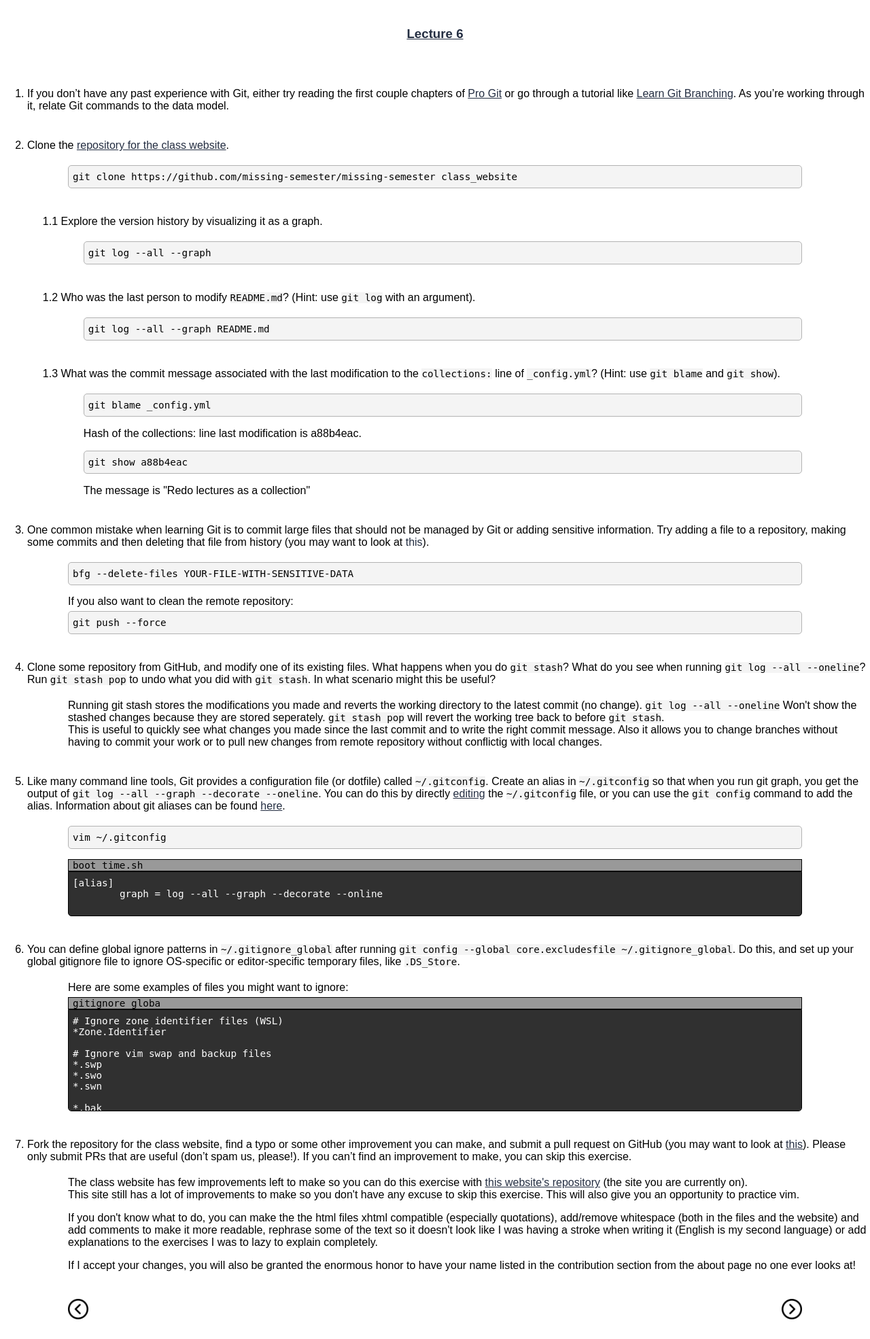
After one commit to simon-bouchard/Missing-Semester-Solutions, a PHP site: page /lectsol/lecture6.htm in a window 1280 px wide. The commit adds this page. Shown: the whole page at 68% size. Run offline with PHP 8.4, Linux system fonts and the light colour scheme.

Commit message:
Add lecture 6 Add sub list classes for sub list in lect6

```diff
--- /dev/null
+++ b/lectsol/lecture6.htm
@@ -0,0 +1,194 @@
+<!DOCTYPE html>
+<html>
+
+<head>
+
+<title>'Lecture 6 | Missing Semester Solutions'</title>
+
+<meta charset="UTF-8">
+<meta name="viewport" content="width=device-width, initial-scale=1.0">
+
+<link rel="stylesheet" href="../style.css">
+</head>
+
+<body>
+
+	<h3><a href="https://missing.csail.mit.edu/2020/version-control/" target="_blank">Lecture 6</a></h3>
+	<ol class=lectlist>
+		<li>If you don’t have any past experience with Git, either try reading the first couple chapters of <a href='https://git-scm.com/book/en/v2' target=_blank>Pro Git</a> or go through a tutorial like <a href='https://learngitbranching.js.org/?locale=fr_FR' target=_blank>Learn Git Branching</a>. As you’re working through it, relate Git commands to the data model.</li>
+
+		<li style='margin-bottom: 0;'>Clone the <a href='https://github.com/missing-semester/missing-semester' target=_blank>repository for the class website</a>.
+			<div class=inst><div class=code-container><code class="in">git clone https://github.com/missing-semester/missing-semester class_website</code>
+									<button class="copy">Copy</button></div></div>
+
+			<ol class=inner-list>
+				<li>Explore the version history by visualizing it as a graph.
+					<div class=inst><div class=code-container><code class="in">git log --all --graph</code>
+									<button class="copy">Copy</button></div></div>
+				</li>
+				<li>Who was the last person to modify <code>README.md</code>? (Hint: use <code>git log</code> with an argument).
+					<div class=inst><div class=code-container><code class="in">git log --all --graph README.md</code>
+									<button class="copy">Copy</button></div></div>
+				</li>
+				<li>What was the commit message associated with the last modification to the <code>collections:</code> line of <code>_config.yml</code>? (Hint: use <code>git blame</code> and <code>git show</code>).
+					<div class=inst><div class=code-container><code class="in">git blame _config.yml</code>
+									<button class="copy">Copy</button></div>
+						<p class=pinst>Hash of the collections: line last modification is a88b4eac.</p>
+					<div class=code-container><code class="in"> git show a88b4eac</code>
+									<button class="copy">Copy</button></div>
+						<p class=pinst>The message is "Redo lectures as a collection"</p>
+				</li>
+			</ol>
+		</li>
+
+		<li>One common mistake when learning Git is to commit large files that should not be managed by Git or adding sensitive information. Try adding a file to a repository, making some commits and then deleting that file from history (you may want to look at <a herf='https://docs.github.com/fr/authentication/keeping-your-account-and-data-secure/removing-sensitive-data-from-a-repository' target=_blank>this</a>).
+			<div class=inst><div class=code-container><code class="in">bfg --delete-files YOUR-FILE-WITH-SENSITIVE-DATA</code>
+									<button class="copy">Copy</button></div>
+				If you also want to clean the remote repository:
+			<div class=code-container><code class="in">git push --force</code>
+				<button class="copy">Copy</button></div></div>
+		</li>
+
+		<li>Clone some repository from GitHub, and modify one of its existing files. What happens when you do <code>git stash</code>? What do you see when running <code>git log --all --oneline</code>? Run <code>git stash pop</code> to undo what you did with <code>git stash</code>. In what scenario might this be useful?
+			<div class=inst>
+				Running git stash stores the modifications you made and reverts the working directory to the latest commit (no change). <code>git log --all --oneline</code> Won't show the stashed changes because they are stored seperately. <code>git stash pop</code> will revert the working tree back to before <code>git stash</code>.<br>
+				This is useful to quickly see what changes you made since the last commit and to write the right commit message. Also it allows you to change branches without having to commit your work or to pull new changes from remote repository without conflictig with local changes.
+			</div>
+		</li>
+
+		<li>Like many command line tools, Git provides a configuration file (or dotfile) called <code>~/.gitconfig</code>. Create an alias in <code>~/.gitconfig</code> so that when you run git graph, you get the output of <code>git log --all --graph --decorate --oneline</code>. You can do this by directly <a href='https://git-scm.com/docs/git-config#Documentation/git-config.txt-alias' target=_blank>editing</a> the <code>~/.gitconfig</code> file, or you can use the <code>git config</code> command to add the alias. Information about git aliases can be found <a href='https://git-scm.com/book/en/v2/Git-Basics-Git-Aliases' target=_blank>here</a>.
+			<div class=inst>
+				<div class=code-container><code class="in">vim ~/.gitconfig</code>
+				<button class="copy">Copy</button></div>
+				<div class=code-container><div class=file-cont><p class=codehead>boot_time.sh</p><code class=file><pre>
+[alias]
+	graph = log --all --graph --decorate --online
+						</pre></code></div>
+					<button class=copy>Copy</button></div></div>
+		</li>
+
+		<li>You can define global ignore patterns in <code>~/.gitignore_global</code> after running <code>git config --global core.excludesfile ~/.gitignore_global</code>. Do this, and set up your global gitignore file to ignore OS-specific or editor-specific temporary files, like <code>.DS_Store</code>.
+			<div class=inst>
+				Here are some examples of files you might want to ignore:
+				<div class=code-container><div class=file-cont><p class=codehead>gitignore_globa</p><code class=file><pre>
+# Ignore zone identifier files (WSL)
+*Zone.Identifier
+
+# Ignore vim swap and backup files
+*.swp
+*.swo
+*.swn
+
+*.bak
+*.backup
+
+# Sensitive SSH and GPG files
+.ssh/
+id_rsa
+id_rsa.pub
+known_hosts
+
+.gnupg/						</pre></code></div>
+					<button class=copy>Copy</button></div></div>
+		</li>
+
+		<li>Fork the repository for the class website, find a typo or some other improvement you can make, and submit a pull request on GitHub (you may want to look at <a href='https://github.com/firstcontributions/first-contributions'>this</a>). Please only submit PRs that are useful (don’t spam us, please!). If you can’t find an improvement to make, you can skip this exercise.
+			<div class=inst><p>The class website has few improvements left to make so you can do this exercise with <a href='https://github.com/simon-bouchard/simon-bouchard.github.io' target=_blank>this website's repository</a> (the site you are currently on). <br>
+				This site still has a lot of improvements to make so you don't have any excuse to skip this exercise. This will also give you an opportunity to practice vim.</p>
+				<p>If you don't know what to do, you can make the the html files xhtml compatible (especially quotations), add/remove whitespace (both in the files and the website) and add comments to make it more readable, rephrase some of the text so it doesn't look like I was having a stroke when writing it (English is my second language) or add explanations to the exercises I was to lazy to explain completely.</p>
+				If I accept your changes, you will also be granted the enormous honor to have your name listed in the contribution section from the about page no one ever looks at!
+			</div>
+		</li>
+
+	</ol>
+
+
+
+<div class=navBtn>
+	<div class=tooltip>
+		<img src="../images/next.png" id=prevBtn>
+		<span class=tooltipText>Previous lecture</span></div>
+
+	<div class='tooltip right'>
+		<img src="../images/next.png" id=nextBtn>
+		<span class=tooltipText>Next lecture</span></div>
+</div>
+
+<script>
+
+const lectureList = [
+		{lect: 'lect1'},
+		{lect: 'lect2'},
+		{lect: 'lect3'},
+		{lect: 'lect4'},
+		{lect: 'lect5'},
+		{lect: 'lect6'},
+		{lect: 'lect7'},
+		{lect: 'lect8'},
+		{lect: 'lect9'},
+		{lect: 'lect10'}
+];
+
+let lecture;
+
+/*To recieve lecture num from parent page*/
+window.addEventListener('message', (event) => {
+	lecture = lectureList.findIndex(item => item.lect === event.data);
+});
+
+/*To send new lecture ref to the parent page*/
+function loadLecture(lecture) {
+	window.parent.postMessage(lectureList[lecture], '*');
+}
+
+document.getElementById('prevBtn').addEventListener('click', () => {
+		lecture = (lecture - 1 + lectureList.length) % lectureList.length;
+		loadLecture(lecture);
+});
+
+document.getElementById('nextBtn').addEventListener('click', () => {
+		lecture = (lecture + 1) % lectureList.length;
+		loadLecture(lecture);
+});
+
+</script>
+
+<script>
+
+/*Add copy button */
+document.querySelectorAll('.code-container button.copy').forEach(button => {
+  button.addEventListener("click", function() {
+    const code = this.previousElementSibling.textContent;
+
+    navigator.clipboard.writeText(code).then(() => {
+      this.textContent = "Copied";
+      this.classList.add("copied");
+
+      setTimeout(() => {
+        this.textContent = "Copy";
+        this.classList.remove("copied");
+      }, 2000);
+    }).catch(err => {
+      console.error("failed to copy text: ", err);
+    });
+  });
+});
+
+
+/*Make copy button apear on hover*/
+const codeBlocks = document.querySelectorAll('div.code-container');
+
+codeBlocks.forEach(function(code) {
+  code.addEventListener('mouseover', function() {
+    code.lastElementChild.classList.add('display');
+  });
+
+  code.addEventListener('mouseout', function() {
+    code.lastElementChild.classList.remove('display');
+  });
+});
+
+</script>
+
+</body>
+</html>
--- a/style.css
+++ b/style.css
@@ -179,6 +179,17 @@ ul.nav li.nactive a {
 }
 
 .lectlist {margin-right: 5px;}
+
+.inner-list {
+	padding-left: 22.8px;
+	counter-reset: sub;
+	list-style-type: none;
+}
+
+.inner-list li::before {
+	counter-increment: sub;
+	content: "1." counters(sub, ".") "		";
+}
 
 .instblock {margin:20px 0px 40px 20px;}
 
```
